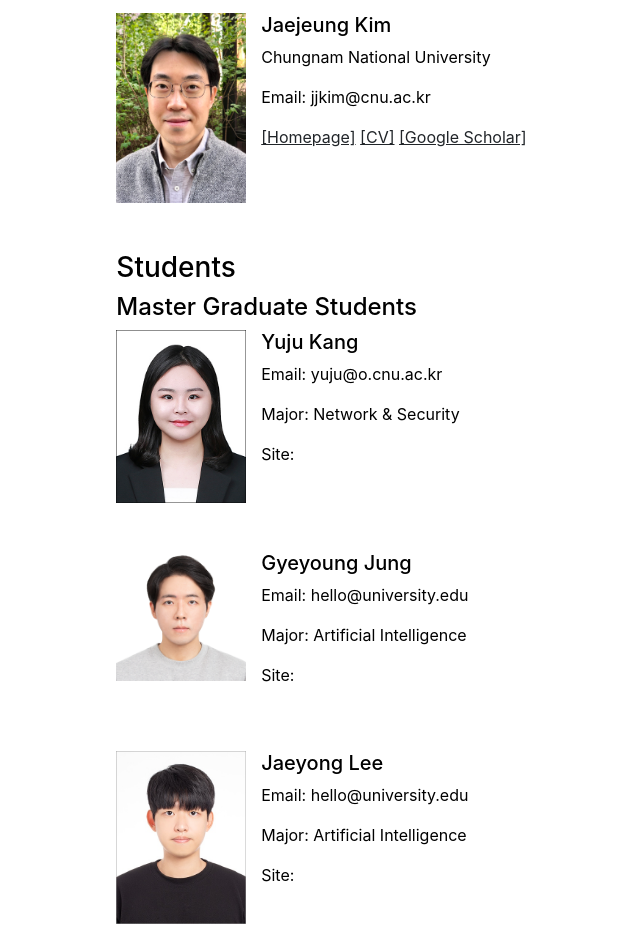
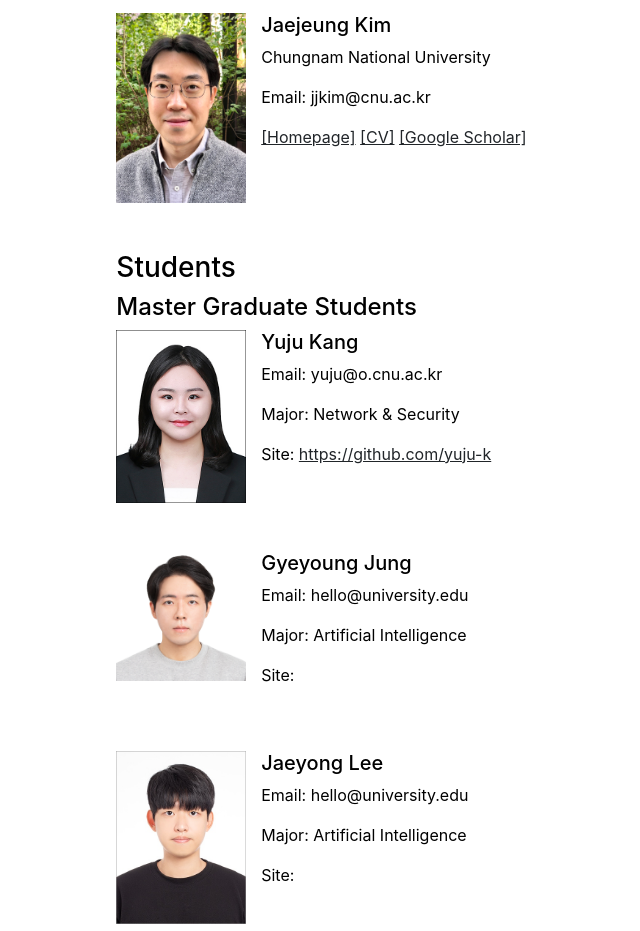
Before and after one commit to CNU-Wellness-Computing-Lab/site, a Jekyll site: the page built from team.md, in a window 1280 px wide. Shown: the part 300-1231 px from the top of the page, without its empty margins (113-753 px from the left). Built offline with Jekyll 4.4.1, drawn with Linux system fonts in a browser that asks for light colours.

Commit message:
Update settings.yml
yuju프로필-url 수정

```diff
--- a/_data/settings.yml
+++ b/_data/settings.yml
@@ -12,7 +12,7 @@ professor:
 team:
 # degree => 박사과정:phd / 석사과정:master / 학부연구생:bachelor / 졸업생:alumni
 # 프로필 사진은 assets/team_profile/
-- {name: 'Yuju Kang', title: 'Student', degree: 'master', department: 'Network & Security', institution: 'Chungnam National University', email: 'yuju@o.cnu.ac.kr', url: '', image: 'assets/team_profile/yujuKang.jpg'}
+- {name: 'Yuju Kang', title: 'Student', degree: 'master', department: 'Network & Security', institution: 'Chungnam National University', email: 'yuju@o.cnu.ac.kr', url: 'https://github.com/yuju-k', image: 'assets/team_profile/yujuKang.jpg'}
 - {name: 'Gyeyoung Jung', title: 'Student', degree: 'master', department: 'Artificial Intelligence', institution: 'Chungnam National University', email: 'hello@university.edu', url: '', image: 'assets/team_profile/GyeyoungJung.jpeg'}
 - {name: 'Jaeyong Lee', title: 'Student', degree: 'master', department: 'Artificial Intelligence', institution: 'Chungnam National University', email: 'hello@university.edu', url: '', image: 'assets/team_profile/JaeyongLee.jpeg'}
 - {name: 'Sinyoung Bok', title: 'Student', degree: 'bachelor', department: 'Computer&Science Engineering', institution: 'Chungnam National University', email: 'sinyoungbok99@gmail.com', url: 'https://www.linkedin.com/in/sin-young-bok-875bba190/', image: 'assets/team_profile/sinyoungBok.png'}
```
